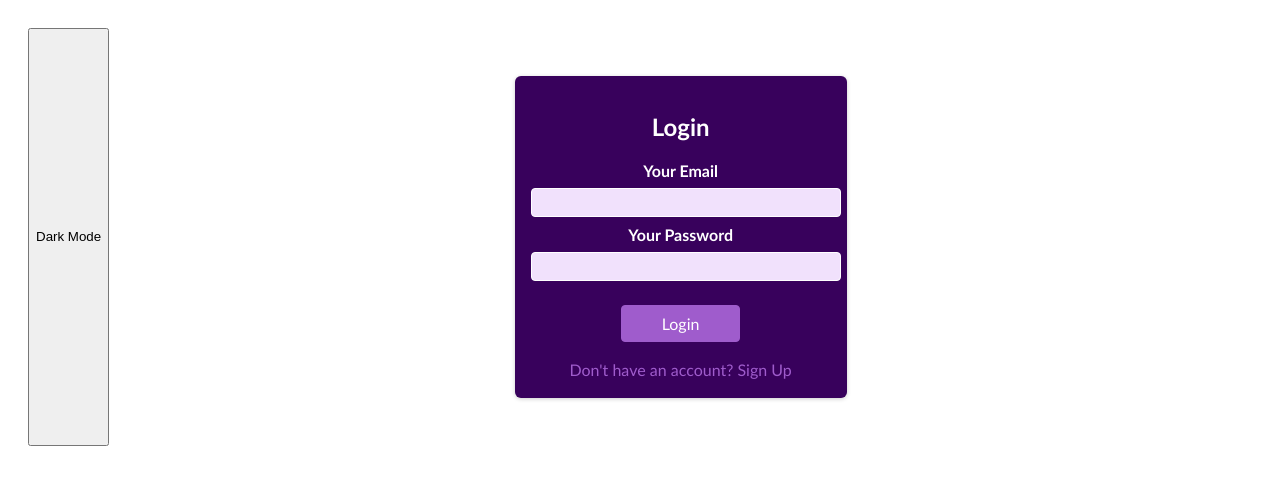
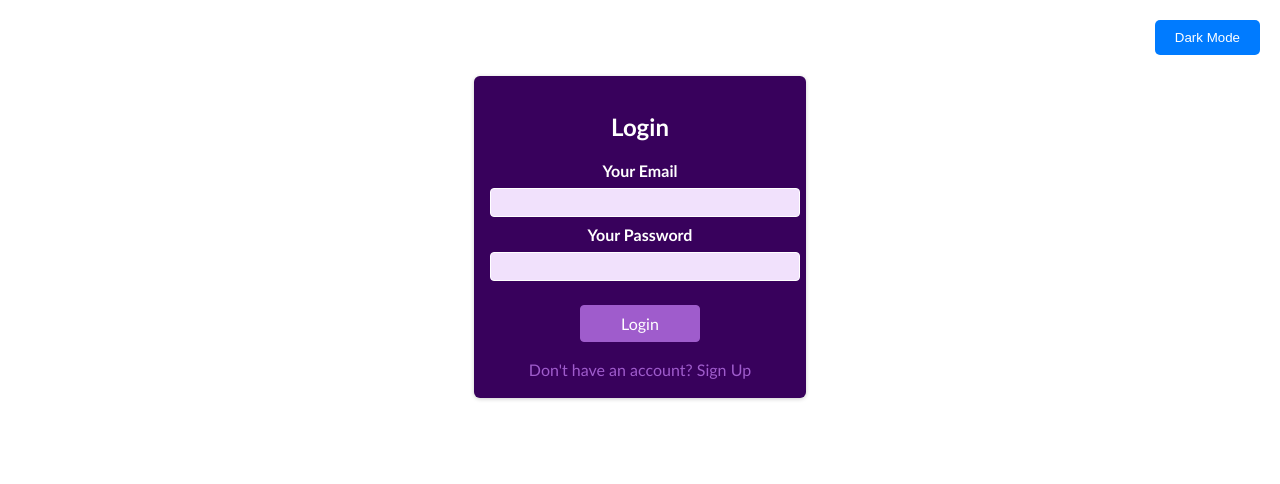
Before and after one commit to shaileshsiingh/WatchList, a React (Create React App) app: page / in a window 1280 px wide. Shown: the top 484 px of the page. Built offline with nearby package versions, Linux system fonts and the light colour scheme.

Commit message:
added bg transition3

```diff
--- a/src/App.css
+++ b/src/App.css
@@ -1,41 +1,23 @@
 /* App.css */
-
-/* Light Theme */
-:root {
-  --background-color: #ffffff;
-  --text-color: #000000;
-}
-
-/* Dark Theme */
-.dark-mode {
-  --background-color: #121212;
-  --text-color: #ffffff;
-}
-
-body {
-  background-color: var(--background-color);
-  color: var(--text-color);
-  transition: background-color 0.3s, color 0.3s;
-}
-
 .app-container {
   display: flex;
   font-family: 'Trebuchet MS', 'Lucida Sans Unicode', 'Lucida Grande', 'Lucida Sans', Arial, sans-serif;
   width: auto;
+  transition: background-color 0.3s ease;
 }
 
 .sidebar {
   width: 250px;
-  background-color: #ebf0e6;
+  background-color: #f4f4f4;
   padding: 20px;
   height: fit-content;
-  border-radius: 10px;
+  border-radius: 12px;
 }
 
 .sidebar-title {
   font-size: 2rem;
   margin-bottom: 20px;
-  color: #8a601e;
+  color: #684c1e;
 }
 
 .sidebar-menu {
@@ -47,7 +29,7 @@ body {
   margin-bottom: 20px;
 }
 li.sidebar-item {
-  border-bottom: 0.2px solid rgb(100, 75, 92);
+  border-bottom: 0.2px solid rgb(4, 13, 34);
 }
 
 .sidebar-item a {
@@ -71,7 +53,7 @@ li.sidebar-item {
 .movie-card {
   width: 200px;
   border: 1px solid #ce6868;
-  border-radius: 1=px;
+  border-radius: 1px;
   margin: 10px;
 }
 
@@ -87,7 +69,7 @@ li.sidebar-item {
 .movie-title {
   font-size: 1.2rem;
   margin-bottom: 5px;
-  color: rgb(30, 85, 85);
+  color: #272a49;
 }
 
 .movie-rating {
@@ -103,7 +85,7 @@ li.sidebar-item {
   margin-top: 10px;
 }
 
-.user-info{
+.user-info {
   position: relative;
   display: grid;
   margin-top: 280px;
@@ -111,8 +93,51 @@ li.sidebar-item {
   color: #272a49;
 }
 
-.my-list{
+.my-list {
   color: rgb(165, 19, 68);
   padding: 20px;
   font-family: Cambria, Cochin, Georgia, Times, 'Times New Roman', serif;
 }
+
+.toggle-theme {
+  position: fixed;
+  top: 20px;
+  right: 20px;
+  padding: 10px 20px;
+  background-color: #007bff;
+  color: #fff;
+  border: none;
+  border-radius: 5px;
+  cursor: pointer;
+  transition: background-color 0.3s ease;
+}
+
+.toggle-theme:hover {
+  background-color: #0056b3;
+}
+
+.dark-mode {
+  background-color: #121212;
+  color: #ffffff;
+}
+
+.dark-mode .sidebar {
+  background-color: #333;
+}
+
+.dark-mode .sidebar-item a {
+  color: #ffffff;
+}
+
+.dark-mode .sidebar-item.active a {
+  color: #00bfff;
+}
+
+.dark-mode .toggle-theme {
+  background-color: #fff;
+  color: #333;
+}
+
+.dark-mode .toggle-theme:hover {
+  background-color: #ccc;
+}
```
